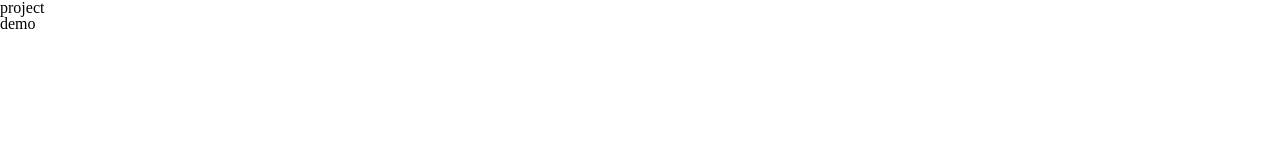
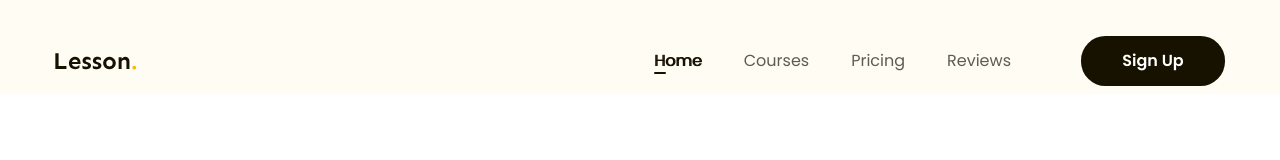
Before and after one commit to Huy-tap/project, a plain HTML site: page index.html in a window 1280 px wide. Shown: the top 160 px of the page. Drawn offline with Linux system fonts and the light colour scheme.

Commit message:
p3 làm phần header

```diff
--- a/assets/css/style.css
+++ b/assets/css/style.css
@@ -8,4 +8,85 @@ html {
 }
 body {
   font-size: 1.6rem;
+  font-family: "Poppins", sans-serif;
 }
+
+.bth {
+  display: inline-block;
+  color: #fff;
+  line-height: 50px;
+  min-width: 118px;
+  padding: 0 16px;
+  text-align: center;
+  font-size: 1.6rem;
+  font-weight: 600;
+  border-radius: 24.5px;
+  background: #171100;
+}
+/* ========comam===== */
+a {
+  text-decoration: none;
+  /* bỏ gạch chân */
+}
+.main-content {
+  width: 1170px;
+  margin-left: auto;
+  margin-right: auto;
+  max-width: calc(100% - 46px);
+  /* mỗi bên thụt vào chưa ra 46px */
+}
+.header.fixed {
+  top: -28px;
+  position: sticky;
+}
+.header {
+  background-color: #fffcf4;
+}
+.header .body {
+  display: flex;
+  align-items: center;
+  padding: 36px 0 8px;
+}
+.nav {
+  margin-left: auto;
+  /* xem lại bài 48.10 và 89.10 để hiểu thêm */
+}
+.nav ul {
+  display: flex;
+}
+
+.nav a {
+  position: relative;
+  color: #5f5b53;
+  /* text-align: center; luôn bằng thẻ box chưa nó nên không cần */
+  font-size: 1.6rem;
+  /* font-style: normal; mặc định trình duyệt rồi */
+  /* font-weight: 400; */
+  padding: 8px 21px;
+}
+
+.nav li.active a,
+.nav a:hover {
+  color: #171100;
+  /* font-weight: 600; */
+  text-shadow: 1px 0 0px currentColor;
+  /* text-shadow đổ bóng các chữ */
+}
+
+.nav li.active a::after {
+  content: "";
+  position: absolute;
+  display: block;
+  width: 12px;
+  height: 2px;
+  border-radius: 1px;
+  background: #171100;
+  left: 21px;
+  bottom: 6px;
+}
+.header .bth-sign-up {
+  min-width: 144px;
+}
+.header .action {
+  margin-left: 49px;
+}
--- a/index.html
+++ b/index.html
@@ -7,10 +7,45 @@
     <link rel="stylesheet" href="./assets/css/reset.css" />
     <!-- style css -->
     <link rel="stylesheet" href="./assets/css/style.css" />
+    <!-- nhúng font -->
+    <link rel="preconnect" href="https://fonts.googleapis.com" />
+    <link rel="preconnect" href="https://fonts.gstatic.com" crossorigin />
+    <link
+      href="https://fonts.googleapis.com/css2?family=Poppins:ital,wght@0,400;0,500;0,600;0,700;1,400;1,500;1,700&family=Sen:wght@700&display=swap"
+      rel="stylesheet"
+    />
     <title>Document</title>
   </head>
-  <body>
-    <h1>project</h1>
-    <h2>demo</h2>
+  <body style="height: 10000px">
+    <!-- header -->
+    <header class="header fixed">
+      <div class="main-content">
+        <div class="body">
+          <!-- logo -->
+          <img src="./assets/img/Lesson..svg" alt="Lesson" />
+          <!-- nav -->
+          <nav class="nav">
+            <ul>
+              <li class="active">
+                <a href="#!">Home</a>
+              </li>
+              <li>
+                <a href="#!">Courses</a>
+              </li>
+              <li>
+                <a href="#!">Pricing</a>
+              </li>
+              <li>
+                <a href="#!">Reviews</a>
+              </li>
+            </ul>
+          </nav>
+          <!-- btn action -->
+          <div class="action">
+            <a href="#!" class="bth bth-sign-up">Sign Up</a>
+          </div>
+        </div>
+      </div>
+    </header>
   </body>
 </html>
```
Also changed, not shown: assets/img/Lesson..svg (added).
